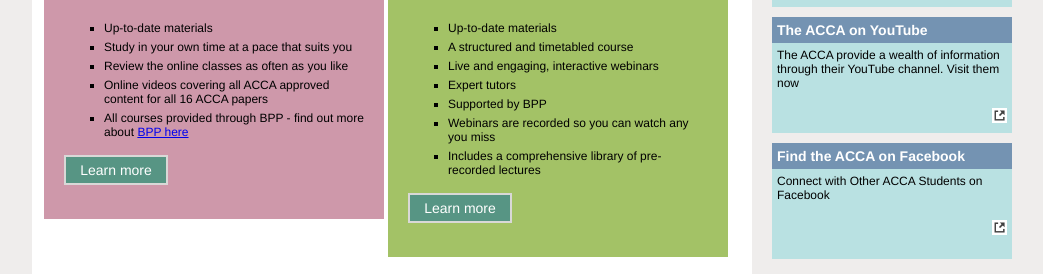
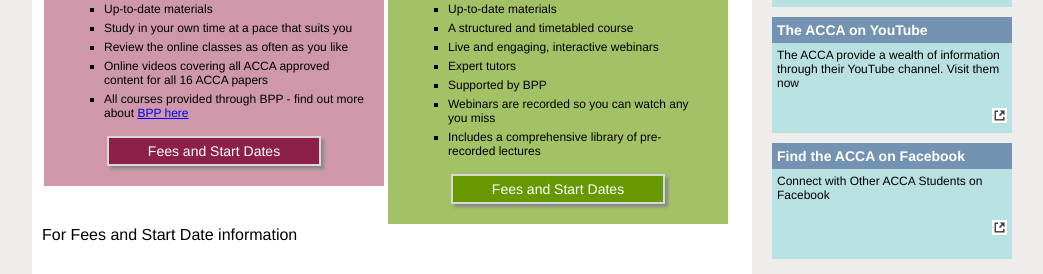
Before and after one commit to SaviourSephiroth/nlad-site, a PHP site: page /courses.php in a window 1280 px wide. Shown: the part 577-851 px from the top of the page, without its empty margins (118-1161 px from the left). Run offline with PHP 8.4, Linux system fonts and the light colour scheme; some libraries are stand-ins or nearby versions.

Commit message:
deployed version with analytics and fees

```diff
--- a/contact.php
+++ b/contact.php
@@ -1,14 +1,16 @@
 <!DOCTYPE HTML>
 <html>
 	<head>
+		<meta charset="utf-8" />
 		<title> Nagin Lad Accountancy College : Contact Us</title>
 		<link rel="stylesheet" type="text/css" href="style.css" />
 		<link rel="shortcut icon" href="images/favicon.png">
 		<link href='http://fonts.googleapis.com/css?family=Roboto+Condensed:400,700' rel='stylesheet' type='text/css'>
-		<script src="//code.jquery.com/jquery-1.11.2.min.js"></script>
-		<script src="js/parsley.min.js"></script>
+		<meta name="keywords" content="acca, nlac, accountancy, courses"/>
+
 	</head>
 	<body>
+		<?php include_once("php/analyticstracking.php") ?>
 		<div id="header">
 			<?php include 'php/header2.php'; ?>
 		</div>
--- a/courses.php
+++ b/courses.php
@@ -1,13 +1,17 @@
 <!DOCTYPE HTML>
 <html>
 	<head>
+		<meta charset="utf-8" />
 		<title> Nagin Lad Accountancy College : Courses</title>
 		<link rel="stylesheet" type="text/css" href="style.css" />
 		<link rel="shortcut icon" href="images/favicon.png">
 		<link href='http://fonts.googleapis.com/css?family=Roboto+Condensed:400,700' rel='stylesheet' type='text/css'>
 		<script src="//code.jquery.com/jquery-1.11.2.min.js"></script>
+		<meta name="keywords" content="acca, nlac, accountancy, courses"/>
+
 	</head>
 	<body>
+		<?php include_once("php/analyticstracking.php") ?>
 		<div id="header">
 			<?php include 'php/header.php'; ?>
 		</div>
--- a/discoveracca.php
+++ b/discoveracca.php
@@ -1,11 +1,13 @@
 <!DOCTYPE HTML>
 <html>
 	<head>
+		<meta charset="utf-8" />
 		<title> Nagin Lad Accountancy College : Discover ACCA</title>
 		<link rel="stylesheet" type="text/css" href="style.css" />
 		<link rel="shortcut icon" href="images/favicon.png">
 		<link href='http://fonts.googleapis.com/css?family=Roboto+Condensed:400,700' rel='stylesheet' type='text/css'>
 		<script src="//code.jquery.com/jquery-1.11.2.min.js"></script>
+		<meta name="keywords" content="acca, nlac, accountancy, courses"/>
 	</head>
 	<body>
 		<div id="header">
--- /dev/null
+++ b/google0bd9d22af40c6b62.html
@@ -0,0 +1 @@
+google-site-verification: google0bd9d22af40c6b62.html
--- a/index.php
+++ b/index.php
@@ -1,13 +1,17 @@
 <!DOCTYPE HTML>
 <html>
 	<head>
+		<meta charset="utf-8" />
 		<title> Nagin Lad Accountancy College : Home</title>
 		<link rel="stylesheet" type="text/css" href="style.css" />
 		<link rel="shortcut icon" href="images/favicon.png">
 		<link href='http://fonts.googleapis.com/css?family=Roboto+Condensed:400,700' rel='stylesheet' type='text/css'>
 		<script src="//code.jquery.com/jquery-1.11.2.min.js"></script>
+		<meta name=”description” content=”Nagin Lad Accountancy College, a worldwide, expert led ACCA tuition provider”/>
+		<meta name="keywords" content="acca, nlac, accountancy, courses"/>
 	</head>
 	<body>
+		<?php include_once("php/analyticstracking.php") ?>
 		<div id="header">
 			<?php include 'php/header.php'; ?>
 		</div>
--- /dev/null
+++ b/php/analyticstracking.php
@@ -0,0 +1,10 @@
+<script>
+  (function(i,s,o,g,r,a,m){i['GoogleAnalyticsObject']=r;i[r]=i[r]||function(){
+  (i[r].q=i[r].q||[]).push(arguments)},i[r].l=1*new Date();a=s.createElement(o),
+  m=s.getElementsByTagName(o)[0];a.async=1;a.src=g;m.parentNode.insertBefore(a,m)
+  })(window,document,'script','//www.google-analytics.com/analytics.js','ga');
+
+  ga('create', 'UA-59180756-1', 'auto');
+  ga('send', 'pageview');
+
+</script>
--- a/php/courses.php
+++ b/php/courses.php
@@ -8,8 +8,7 @@
  			<ul>
  				<li>Programmes can be studied at your own pace; however they are designed to take between 6 and 8 weeks, covering the entire syllabus and including the final exam
 				</li><li>Specifically designed around exam style and the skills required
-				</li><li>No need for Revision courses - you decide when you sit the exam
-				</li><li>Access on expert ACCA tutors with course and industry experience
+				</li><li>Access to expert ACCA tutors with course and industry experience
 				</li><li>Mirrors the types and format of exam questions throughout the programme, helping you learn and adapt technique
 				</li><li>Access to comprehensive online learning activities and resources with over 7 exam\'s worth of questions for each paper and expert led pre-recorded lectures
 				</li><li>Exam standard question from the start to ensure you can learn and enhance your technique, building confidence step-by-step using the Achievement Ladder to exam success</li>
@@ -26,10 +25,10 @@
 					<li>Study in your own time at a pace that suits you</li>
 					<li>Review the online classes as often as you like</li>
 					<li>Online videos covering all ACCA approved content for all 16 ACCA papers</li>
-					<li>All courses provided through BPP - find out more about <a href="bpplink"> BPP here </a></li>
+					<li>All courses provided through BPP - find out more about <a href="http://www.bpp.com/professional-qualifications-course/acca/acca-programmes" target="_blank"> BPP here </a></li>
 				</ul>
-				<p id="learnMore">
-					<a href="contact.php">Learn more</a>
+				<p id="learnMore" style="margin:0px auto; background-color:#8D2048">
+					<a href="Fees_online_classes.pdf" target="_blank">Fees and Start Dates</a>
 				</p>
 			</div>
 			<div class=\'course-body\' id=\'classroom-live-body\'>
@@ -42,11 +41,13 @@
 					<li>Webinars are recorded so you can watch any you miss</li>
 					<li>Includes a comprehensive library of pre-recorded lectures</li>
 				</ul>
-				<p id="learnMore">
-					<a href="contact.php">Learn more</a>
+				<p id="learnMore" style="margin:0px auto; background-color:#669900">
+					<a href="Fees_online_live_classes.pdf" target="_blank">Fees and Start Dates</a>
 				</p>
 			</div>
 		</div>
+
+		<div>For Fees and Start Date information </div>
 
 		<div id=\'course-overview\'>
 			<h3>Course Overview</h3>
@@ -58,7 +59,7 @@
 
 		<div class=\'min-requirements\'>
 			<h3>Minimum Specifications</h3>
-			<p>All courses require students to have a computer with the below minimum specifications. For more information on computer specifications and best practices please see the <a href="BPP"> BPP website</a>.</p>
+			<p>All courses require students to have a computer with the below minimum specifications. For more information on computer specifications and best practices please see the <a href="http://www.bpp.com/professional-qualifications-course/acca/acca-programmes" target="_blank"> BPP website</a>.</p>
 			<p>This is what we recommend as a minimum. However, it may be possible to view the lessons with a computer that has specifications that aren\'t at this level. Please note that BPP does not recommend you change any of these settings without first contacting your company\'s IT department if you\'re using a work computer and will not be held liable for any problems that result.
 			</p>
 			<p> There are no specific hardware requirements for the computer you use to study online. However, if you experience problems you should review the list below and compare it with your computer specifications. This is what we recommend as minimum requirements. Note that you may be able to study effectively using a computer at a lower specification.
--- a/php/footer.php
+++ b/php/footer.php
@@ -9,6 +9,8 @@
 				<li><a href="http://www.bpp.com/professional-qualifications-course/acca/acca-programmes" target="_blank">BPP Site</a></li>
 				<li><a href="http://www.accaglobal.com/uk/en.html" target="_blank">ACCA Global Site</a></li>
 				<li><a href="http://www.naginlad.com/nlac_t_c.pdf" target="_blank">Terms & Conditions</a></li>
+				<li><a href="onlinetermsandconditionsBPP.pdf" target="_blank">Online Courses Terms & Conditions</a></li>
+
 			</ul>
 			<div class="copyright">
 				&copy; 2015 NLAC
--- a/php/header.php
+++ b/php/header.php
@@ -14,8 +14,8 @@
 					<param name="devicefont" value="false" />
 					<param name="salign" value="" />
 					<param name="allowScriptAccess" value="sameDomain" />
-					<a href="http://www.adobe.com/go/getflash">
-						<img src="http://www.adobe.com/images/shared/download_buttons/get_flash_player.gif" alt="Get Adobe Flash player" />
+					<a href="contact.php" target="_self">
+						<img src="images/banner_728x90.jpg"/>
 					</a>
 				</object>
 			</div>';
--- /dev/null
+++ b/robots.txt
@@ -0,0 +1,2 @@
+User-agent: *
+Disallow: /oldversion/
--- a/style.css
+++ b/style.css
@@ -227,13 +227,12 @@ font-family: 'Roboto Condensed', Helvetica, Verdana, Arial, sans;
 }
 
 #learnMore {
-
-	background-color:#579584;
 	color:white;
 	border: 2px solid #d9d8d7;
 	padding: 5px;
-	width: 90px;
+	width: 200px;
 	text-align:center;
+	box-shadow: 3px 3px 3px #888888;
 }
 
 #learnMore a {
@@ -371,3 +370,5 @@ textarea.parsley-error {
 .parsley-errors-list.filled {
   opacity: 1;
 }
+
+#flashContent { width:100%; height:100%; }
```
Also changed, not shown: php/header3.php (added, +10 -0 lines), students.php (+12 -0 lines), images/banner_728x90.jpg (added), 6 other files.
